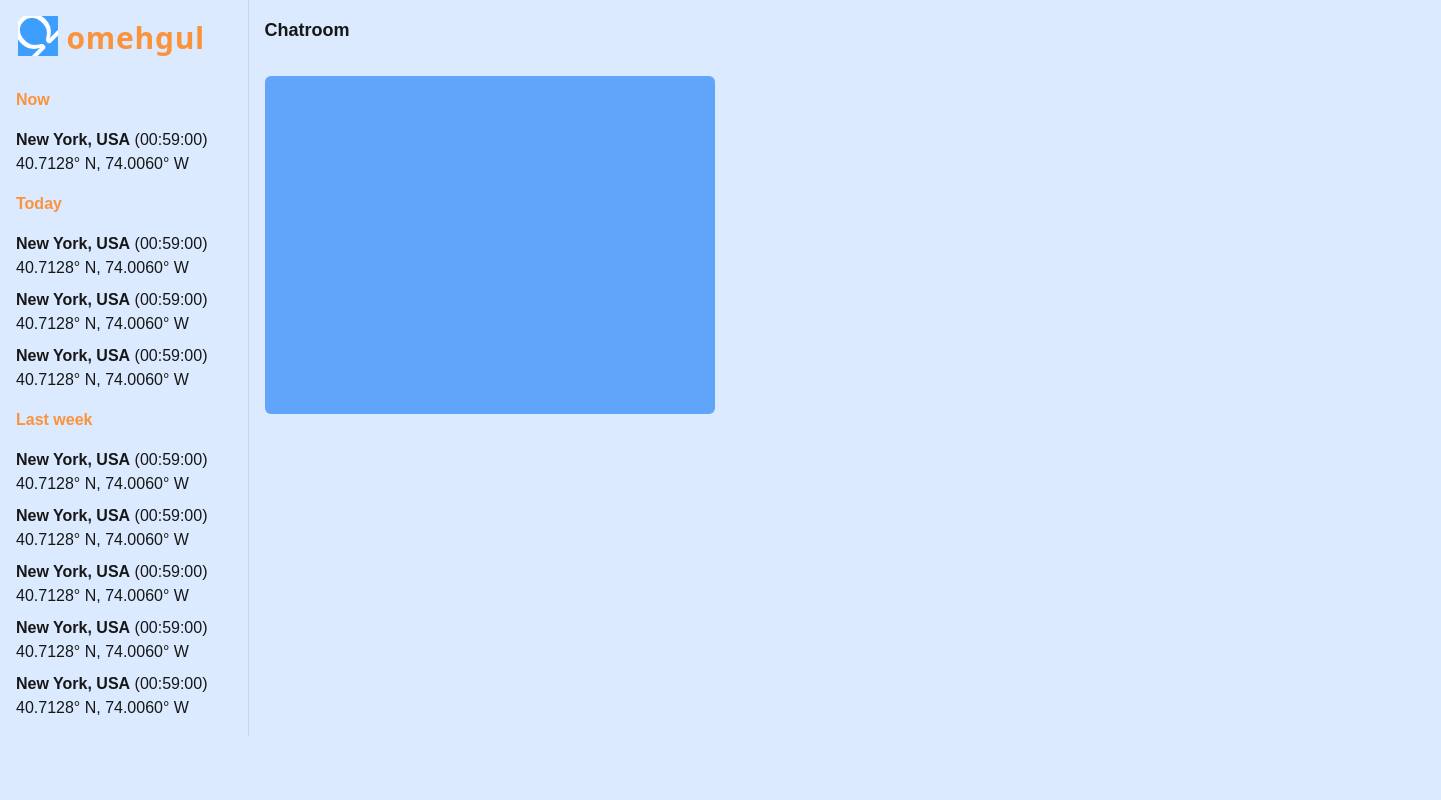
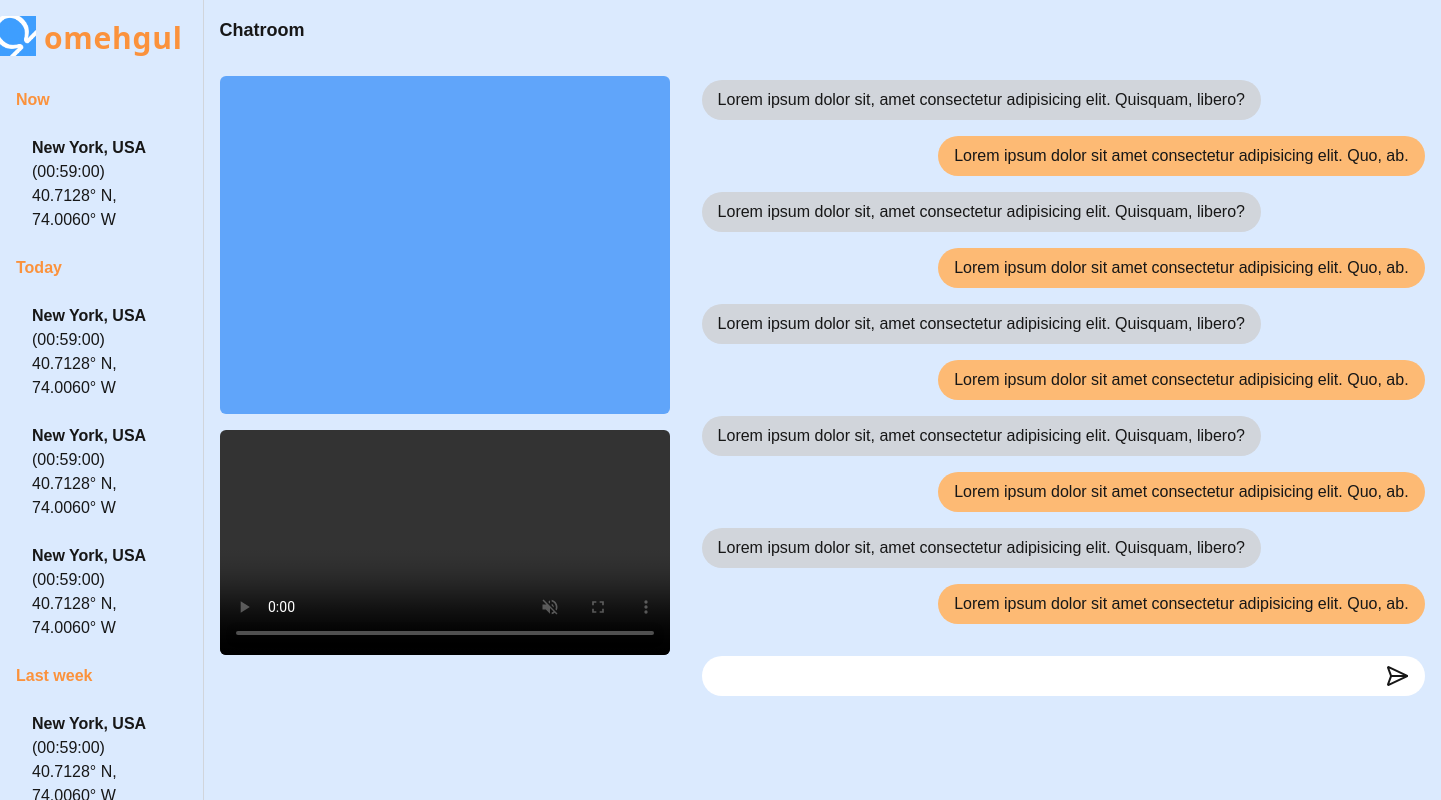
Before and after one commit to balkishan-gh/omehgul, a Next.js app: page /chatroom in a window 1280 px wide. Shown: the top 800 px of the page, 1441 px wide, since content can reach past the window. Built offline with nearby package versions, Linux system fonts and the light colour scheme; no server answers.

Commit message:
add message box

```diff
--- /dev/null
+++ b/app/_components/MessageBox.tsx
@@ -0,0 +1,56 @@
+import { SendHorizontal } from "lucide-react";
+import React from "react";
+
+function MessageBox() {
+  return (
+    <div>
+      <div className="flex flex-col gap-y-4 mt-16 w-[755px] p-4 flex-shrink">
+        <div className="bg-gray-300 px-4 py-2 rounded-full self-start">
+          Lorem ipsum dolor sit, amet consectetur adipisicing elit. Quisquam,
+          libero?
+        </div>
+        <div className="bg-orange-300 px-4 py-2 rounded-full self-end">
+          Lorem ipsum dolor sit amet consectetur adipisicing elit. Quo, ab.
+        </div>
+        <div className="bg-gray-300 px-4 py-2 rounded-full self-start">
+          Lorem ipsum dolor sit, amet consectetur adipisicing elit. Quisquam,
+          libero?
+        </div>
+        <div className="bg-orange-300 px-4 py-2 rounded-full self-end">
+          Lorem ipsum dolor sit amet consectetur adipisicing elit. Quo, ab.
+        </div>
+        <div className="bg-gray-300 px-4 py-2 rounded-full self-start">
+          Lorem ipsum dolor sit, amet consectetur adipisicing elit. Quisquam,
+          libero?
+        </div>
+        <div className="bg-orange-300 px-4 py-2 rounded-full self-end">
+          Lorem ipsum dolor sit amet consectetur adipisicing elit. Quo, ab.
+        </div>
+        <div className="bg-gray-300 px-4 py-2 rounded-full self-start">
+          Lorem ipsum dolor sit, amet consectetur adipisicing elit. Quisquam,
+          libero?
+        </div>
+        <div className="bg-orange-300 px-4 py-2 rounded-full self-end">
+          Lorem ipsum dolor sit amet consectetur adipisicing elit. Quo, ab.
+        </div>
+        <div className="bg-gray-300 px-4 py-2 rounded-full self-start">
+          Lorem ipsum dolor sit, amet consectetur adipisicing elit. Quisquam,
+          libero?
+        </div>
+        <div className="bg-orange-300 px-4 py-2 rounded-full self-end">
+          Lorem ipsum dolor sit amet consectetur adipisicing elit. Quo, ab.
+        </div>
+      </div>
+      <div className="p-4">
+        <form>
+          <div className="flex items-center justify-between bg-white px-4 py-2 rounded-full">
+            <textarea className="resize-none focus:outline-none w-[90%] h-6"></textarea>
+            <SendHorizontal />
+          </div>
+        </form>
+      </div>
+    </div>
+  );
+}
+
+export default MessageBox;
--- a/app/_components/SideBar.tsx
+++ b/app/_components/SideBar.tsx
@@ -13,7 +13,7 @@ function SideBar() {
       <div className="flex flex-col items-start p-4 pr-10 gap-y-4">
         <div className="font-semibold text-orange-400">Now</div>
         <div className="flex flex-col">
-          <div className="flex flex-col">
+          <div className="flex flex-col hover:bg-orange-300 px-4 py-2 rounded-md">
             <div>
               <span className="font-semibold">New York, USA</span> (00:59:00)
             </div>
@@ -22,19 +22,19 @@ function SideBar() {
         </div>
         <div className="font-semibold text-orange-400">Today</div>
         <div className="flex flex-col gap-y-2">
-          <div className="flex flex-col">
+          <div className="flex flex-col hover:bg-orange-300 px-4 py-2 rounded-md">
             <div>
               <span className="font-semibold">New York, USA</span> (00:59:00)
             </div>
             <div>40.7128° N, 74.0060° W</div>
           </div>
-          <div className="flex flex-col">
+          <div className="flex flex-col hover:bg-orange-300 px-4 py-2 rounded-md">
             <div>
               <span className="font-semibold">New York, USA</span> (00:59:00)
             </div>
             <div>40.7128° N, 74.0060° W</div>
           </div>
-          <div className="flex flex-col">
+          <div className="flex flex-col hover:bg-orange-300 px-4 py-2 rounded-md">
             <div>
               <span className="font-semibold">New York, USA</span> (00:59:00)
             </div>
@@ -43,31 +43,31 @@ function SideBar() {
         </div>
         <div className="font-semibold text-orange-400">Last week</div>
         <div className="flex flex-col gap-y-2">
-          <div className="flex flex-col">
+          <div className="flex flex-col hover:bg-orange-300 px-4 py-2 rounded-md">
             <div>
               <span className="font-semibold">New York, USA</span> (00:59:00)
             </div>
             <div>40.7128° N, 74.0060° W</div>
           </div>
-          <div className="flex flex-col">
+          <div className="flex flex-col hover:bg-orange-300 px-4 py-2 rounded-md">
             <div>
               <span className="font-semibold">New York, USA</span> (00:59:00)
             </div>
             <div>40.7128° N, 74.0060° W</div>
           </div>
-          <div className="flex flex-col">
+          <div className="flex flex-col hover:bg-orange-300 px-4 py-2 rounded-md">
             <div>
               <span className="font-semibold">New York, USA</span> (00:59:00)
             </div>
             <div>40.7128° N, 74.0060° W</div>
           </div>
-          <div className="flex flex-col">
+          <div className="flex flex-col hover:bg-orange-300 px-4 py-2 rounded-md">
             <div>
               <span className="font-semibold">New York, USA</span> (00:59:00)
             </div>
             <div>40.7128° N, 74.0060° W</div>
           </div>
-          <div className="flex flex-col">
+          <div className="flex flex-col hover:bg-orange-300 px-4 py-2 rounded-md">
             <div>
               <span className="font-semibold">New York, USA</span> (00:59:00)
             </div>
--- a/app/_components/VideoBox.jsx
+++ b/app/_components/VideoBox.jsx
@@ -33,7 +33,7 @@ function VideoBox() {
   return (
     <div>
       <div className="font-semibold text-3xl md:text-lg p-4">Chatroom</div>
-      <div className="flex flex-col gap-y-4 w-[900px] items-start justify-center p-4">
+      <div className="flex flex-col gap-y-4 items-start justify-center p-4">
         <div className="w-full md:w-[450px] h-[615px] md:h-[337.5px] bg-blue-400 rounded-md"></div>
         <video
           ref={videoRef}
@@ -42,6 +42,7 @@ function VideoBox() {
           muted
           height={450}
           width={450}
+          controls
           className="rounded-md w-full md:w-[450px]"
         ></video>
       </div>
--- a/app/chatroom/page.tsx
+++ b/app/chatroom/page.tsx
@@ -2,6 +2,7 @@ import React from "react";
 import NavBar from "../_components/NavBar";
 import SideBar from "../_components/SideBar";
 import VideoBox from "../_components/VideoBox";
+import MessageBox from "../_components/MessageBox";
 
 function page() {
   return (
@@ -10,7 +11,7 @@ function page() {
       <div className="flex">
         <SideBar />
         <VideoBox />
-        {/* <ChatBox /> */}
+        <MessageBox />
       </div>
     </>
   );
```
